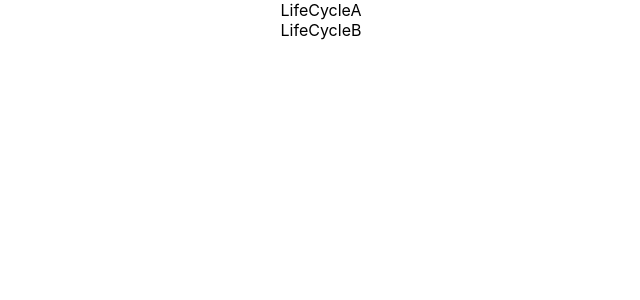
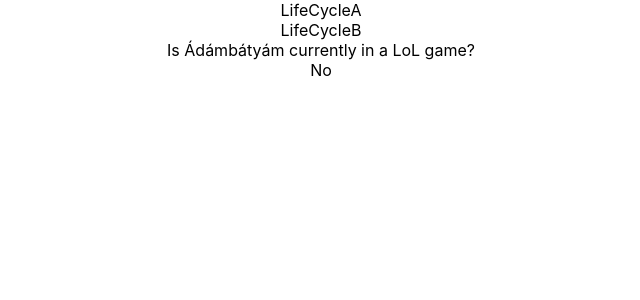
Before and after one commit to nagyadi99/ReactJS_learning, a React (Create React App) app: page / in a window 1280 px wide. Shown: the top 300 px of the page, without its empty margins (319-959 px from the left). Built offline with nearby package versions, Linux system fonts and the light colour scheme; no server answers.

Commit message:
add fetch api component

```diff
--- a/src/App.js
+++ b/src/App.js
@@ -17,11 +17,13 @@
 import styles from "./appStyles.module.css";
 import Form from "./components/Form";
 import LifeCycleA from "./components/LifeCycleA";
+import FetchAPI from './components/FetchAPI'
 
 function App() {
   return (
     <div className="App">
       <LifeCycleA />
+	  <FetchAPI />
       {/* <Form /> */}
       {/* <h1 className="error">Error</h1>
       <h1 className={styles.success}>Success</h1>
--- /dev/null
+++ b/src/components/FetchAPI.js
@@ -0,0 +1,30 @@
+import { useEffect } from 'react'
+import { useState } from 'react'
+
+const player = {
+	name: "Ádámbátyám",
+	region: "eune"
+}
+
+export default function FetchAPI() {
+	const [data, setData] = useState()
+
+	function fetchAPI() {
+		fetch(`https://lol-scan-api.vercel.app/api/trpc/player.getIsInGame?input={"region":"${player.region}","name":"${player.name}"}`, {
+			headers: {
+				"api-key": process.env.REACT_APP_API_KEY
+			}
+		})
+			.then(response => response.json())
+			.then(json => setData(json.result.data.isInGame))
+	}
+
+	useEffect(() => {
+		fetchAPI()
+	}, [])
+
+	return <div>
+		<div>Is Ádámbátyám currently in a LoL game?</div>
+		<div>{data ? "Yes" : "No"}</div>
+	</div>
+}
```
